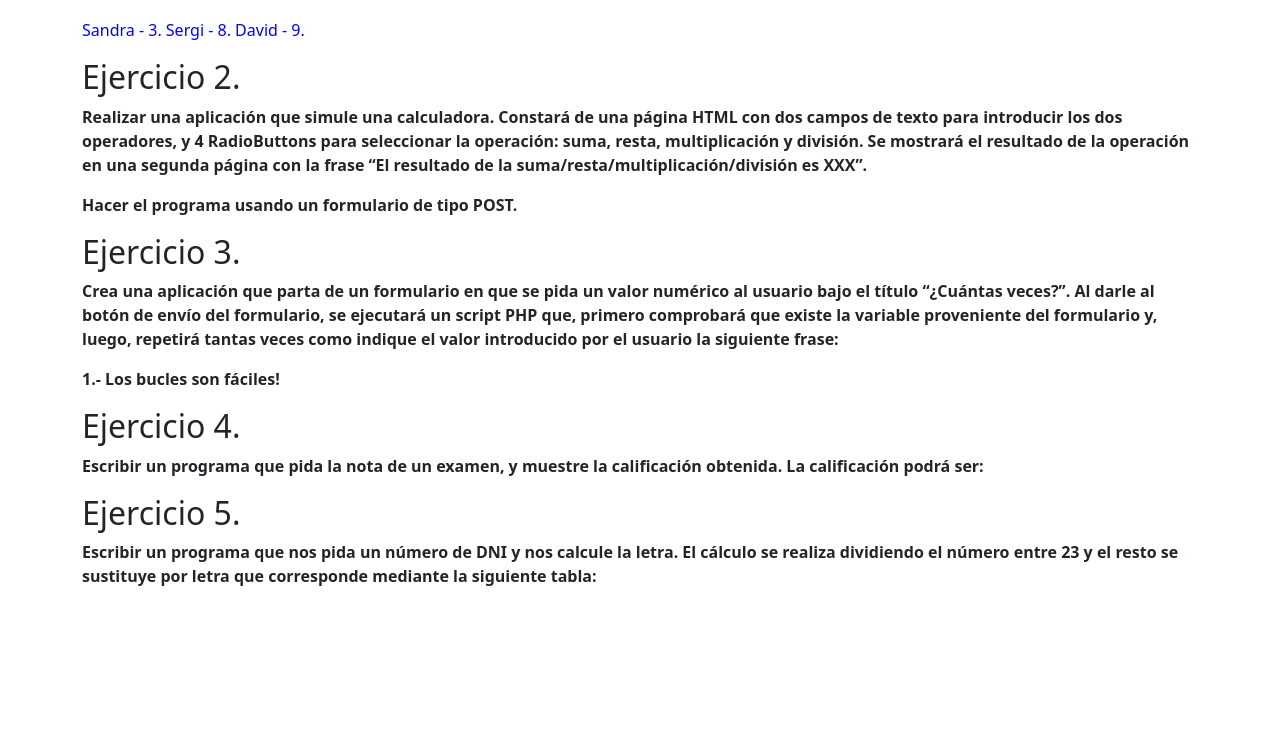
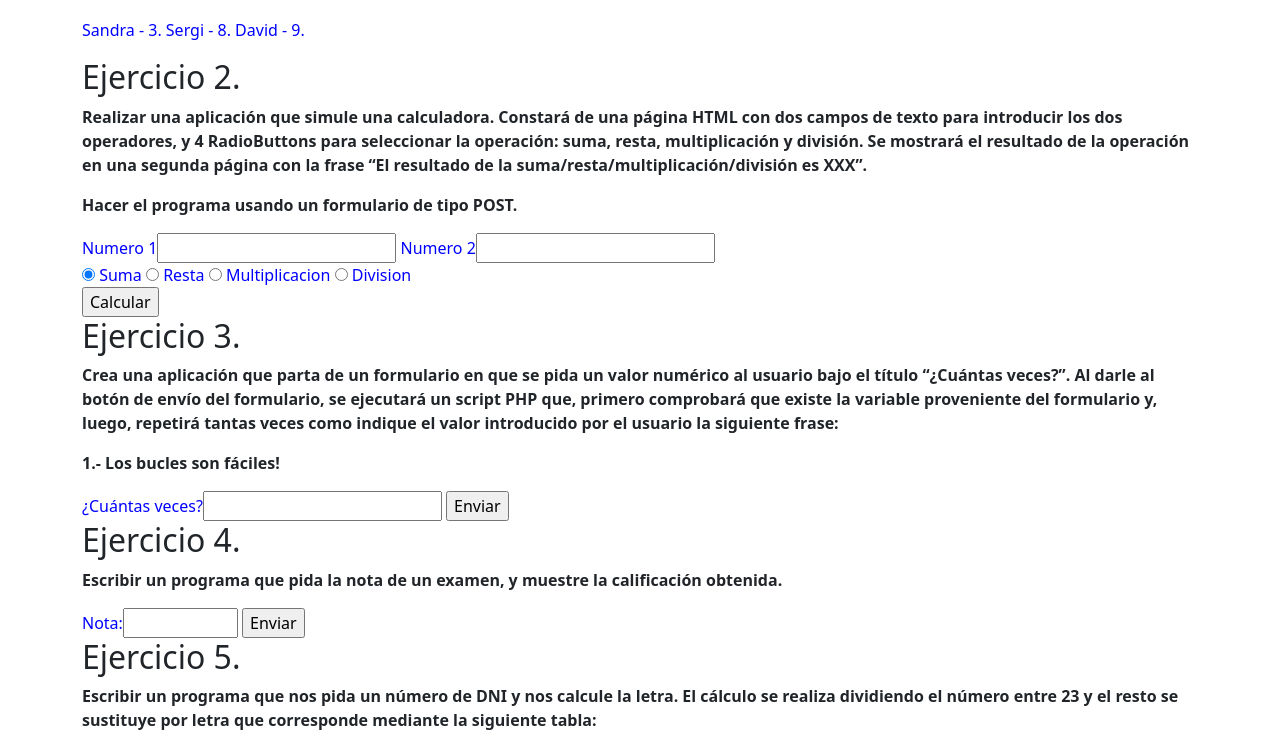
Before and after one commit to mel-caballero/daw, a PHP site: page / in a window 1280 px wide. Shown: the part 468-1216 px from the top of the page. Before the commit the page ends 1054 px from the top, so only its background shows below. Run offline with PHP 8.4, Linux system fonts and the light colour scheme.

Commit message:
actividad 2 - ejercicios 2-4

```diff
--- a/DAW_M07_ACT_02/index.php
+++ b/DAW_M07_ACT_02/index.php
@@ -48,30 +48,66 @@
   </div>
   <div> <!-- Ejercicio 2 -->
     <h2>Ejercicio 2.</h2>
-    <p><strong>Realizar una aplicación que simule una calculadora. Constará de una página HTML con dos campos de texto para introducir los dos operadores, y 4 RadioButtons para seleccionar la operación: suma, resta, multiplicación y división. Se mostrará el resultado de la operación en una segunda página con la frase “El resultado de la suma/resta/multiplicación/división es XXX”.</strong></p>
-    <p><strong>Hacer el programa usando un formulario de tipo POST.</strong></p>
-    <?php
+    <div class="enunciado">
+      <p>Realizar una aplicación que simule una calculadora. Constará de una página HTML con dos campos de texto para introducir los dos operadores, y 4 RadioButtons para seleccionar la operación: suma, resta, multiplicación y división. Se mostrará el resultado de la operación en una segunda página con la frase “El resultado de la suma/resta/multiplicación/división es XXX”.</p>
+      <p>Hacer el programa usando un formulario de tipo POST.</p>
+    </div>
+    <div class="respuesta">
+      <form action="calculadora.php" method="POST">
+        <label for="num1">Numero 1 </label><input type="number" name="num1">
+        <label for="num2">Numero 2 </label><input type="number" name="num2">
+        <br>
+        <input type="radio" name="calc" id="suma" value="suma" checked>
+        <label for="suma">Suma</label>
+        <input type="radio" name="calc" id="resta" value="resta">
+        <label for="resta">Resta</label>
+        <input type="radio" name="calc" id="multiplicacion" value="multiplicacion">
+        <label for="multiplicacion">Multiplicacion</label>
+        <input type="radio" name="calc" id="division" value="division">
+        <label for="division">Division</label>
+        <br>
+        <input type="submit" name="calcular" value="Calcular">
+      </form>
+    </div>
 
-    ?>
   </div>
   <div> <!-- Ejercicio 3 -->
     <h2>Ejercicio 3.</h2>
-    <p><strong>Crea una aplicación que parta de un formulario en que se pida un valor numérico al usuario bajo el título “¿Cuántas veces?”. Al darle al botón de envío del formulario, se ejecutará un script PHP que, primero comprobará que existe la variable proveniente del formulario y, luego, repetirá tantas veces como indique el valor introducido por el usuario la siguiente frase:</strong></p>
-    <p><strong>1.- Los bucles son fáciles!</strong></p>
-    <?php
-
-    ?>
+    <div class="enunciado">
+      <p>Crea una aplicación que parta de un formulario en que se pida un valor numérico al usuario bajo el título “¿Cuántas veces?”. Al darle al botón de envío del formulario, se ejecutará un script PHP que, primero comprobará que existe la variable proveniente del formulario y, luego, repetirá tantas veces como indique el valor introducido por el usuario la siguiente frase:</p>
+      <p>1.- Los bucles son fáciles!</p>
+    </div>
+    <div class="respuesta">
+      <form action="bucle.php" method="POST">
+        <label for="num">¿Cuántas veces? </label><input type="number" name="num">
+        <input type="submit" name="bucle" value="Enviar">
+      </form>
+    </div>
   </div>
   <div> <!-- Ejercicio 4 -->
     <h2>Ejercicio 4.</h2>
-    <p><strong>Escribir un programa que pida la nota de un examen, y muestre la calificación obtenida. La calificación podrá ser:</strong></p>
+    <div class="enunciado">
+      <p>Escribir un programa que pida la nota de un examen, y muestre la calificación obtenida.</p>
+    </div>
+    <div class="respuesta">
+      <form action="nota.php" method="POST">
+        <label for="nota">Nota: </label><input type="number" name="nota" min="0" max="10" step="0.01">
+        <input type="submit" name="calcularNota" value="Enviar">
+      </form>
+    </div>
     <?php
 
     ?>
   </div>
   <div> <!-- Ejercicio 5 -->
     <h2>Ejercicio 5.</h2>
-    <p><strong>Escribir un programa que nos pida un número de DNI y nos calcule la letra. El cálculo se realiza dividiendo el número entre 23 y el resto se sustituye por letra que corresponde mediante la siguiente tabla:</strong></p>
+    <div class="enunciado">
+      <p>Escribir un programa que nos pida un número de DNI y nos calcule la letra. El cálculo se realiza dividiendo el número entre 23 y el resto se sustituye por letra que corresponde mediante la siguiente tabla:</p>
+    </div>
+    <div class="respuesta">
+
+    </div>
+
     <?php
 
     ?>
```
Also changed, not shown: DAW_M07_ACT_02/bucle.php (added, +14 -0 lines), DAW_M07_ACT_02/calculadora.php (added, +50 -0 lines), DAW_M07_ACT_02/nota.php (added, +27 -0 lines).
